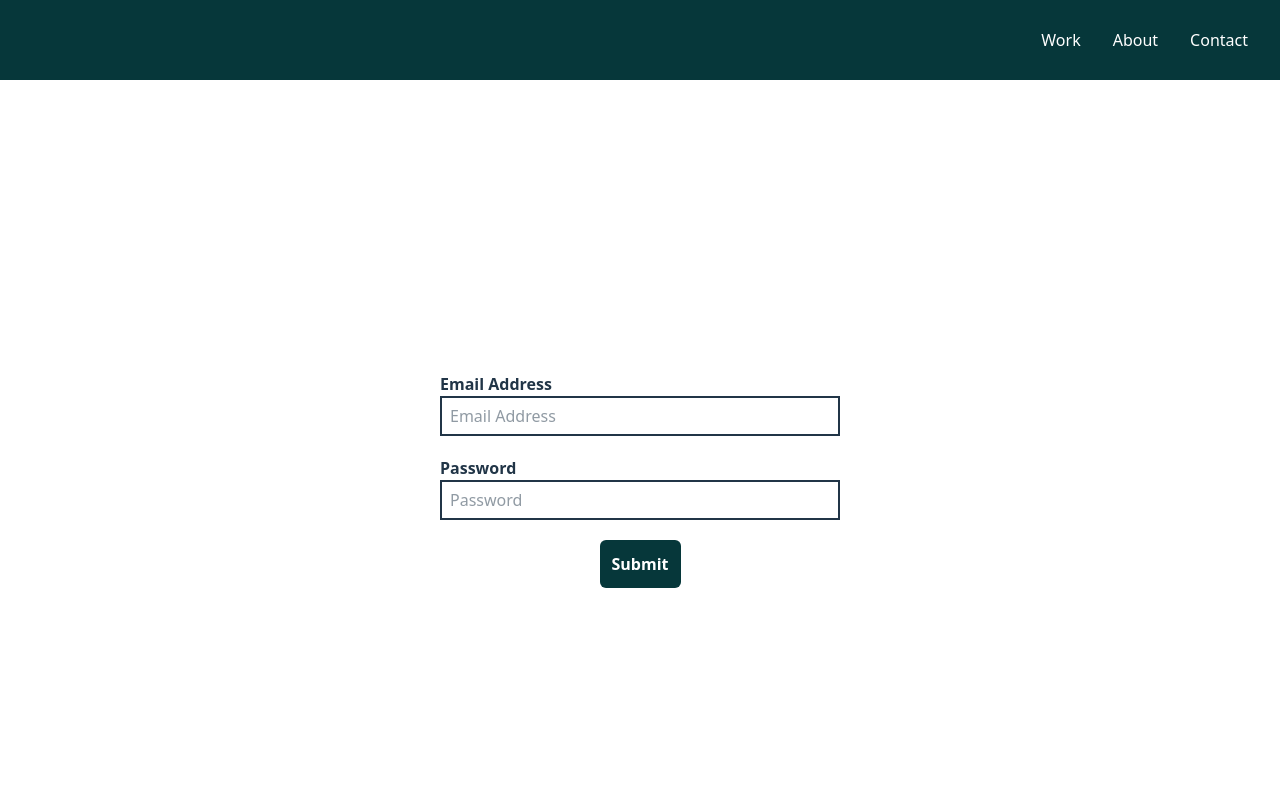
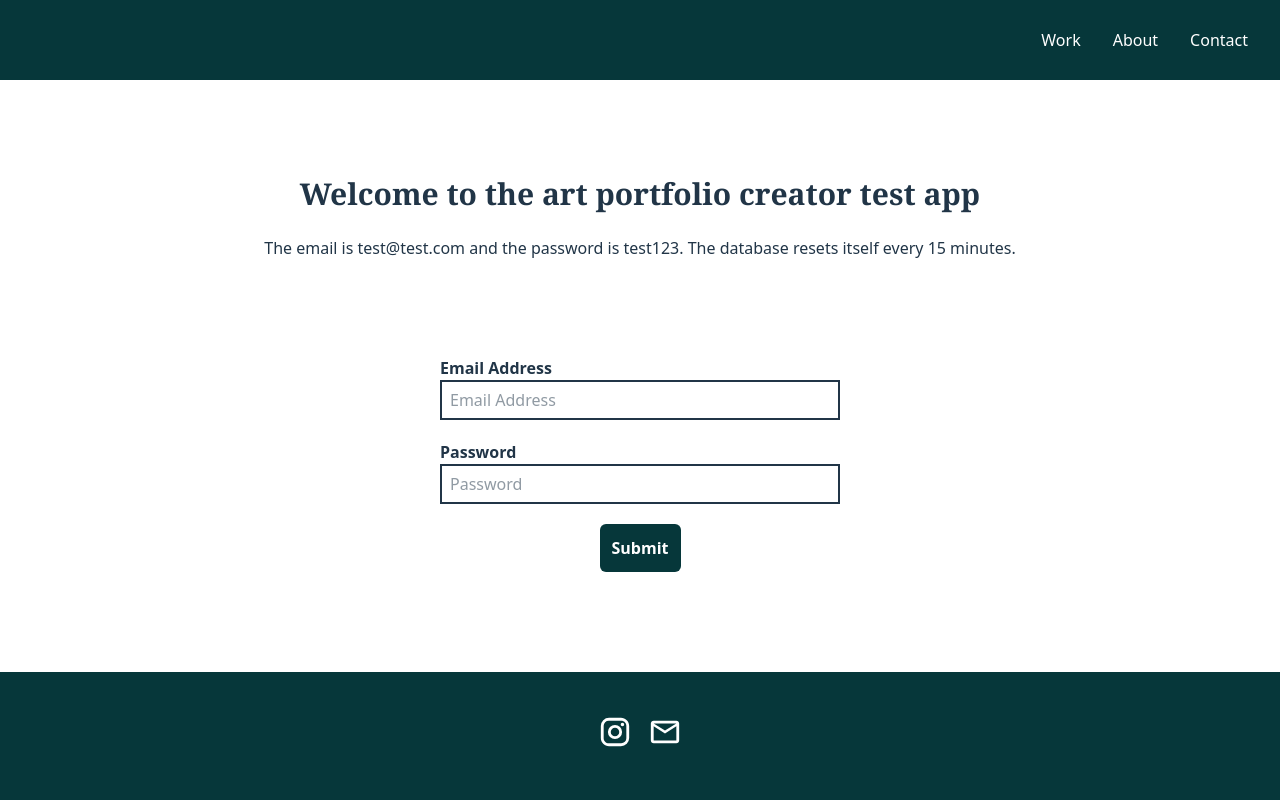
Before and after one commit to Joe-Newm/art-portfolio-creator, a React (Vite) app: page /Login in a window 1280 px wide. Shown: the top 800 px of the page. Built offline with nearby package versions, Linux system fonts and the light colour scheme; no server answers; the database is empty; a web font is replaced by a local one.

Commit message:
add welcome message to login

```diff
--- a/src/pages/Login.jsx
+++ b/src/pages/Login.jsx
@@ -30,7 +30,11 @@ export default function Login() {
   return (
     <main>
       <section>
-        <form className="container mx-auto flex flex-col justify-center items-center min-h-screen gap-5" onSubmit={onLogin}>
+        <div className="container mx-auto flex flex-col justify-center mt-24 mb-24 text-center">
+          <h2>Welcome to the art portfolio creator test app</h2><br/>
+          <p className="text-center">The email is test@test.com and the password is test123. The database resets itself every 15 minutes.</p>
+        </div>
+        <form className="container mx-auto flex flex-col justify-center items-center  gap-5" onSubmit={onLogin}>
           <div className="flex flex-col">
             <label htmlFor="email-address">
               Email Address
```
